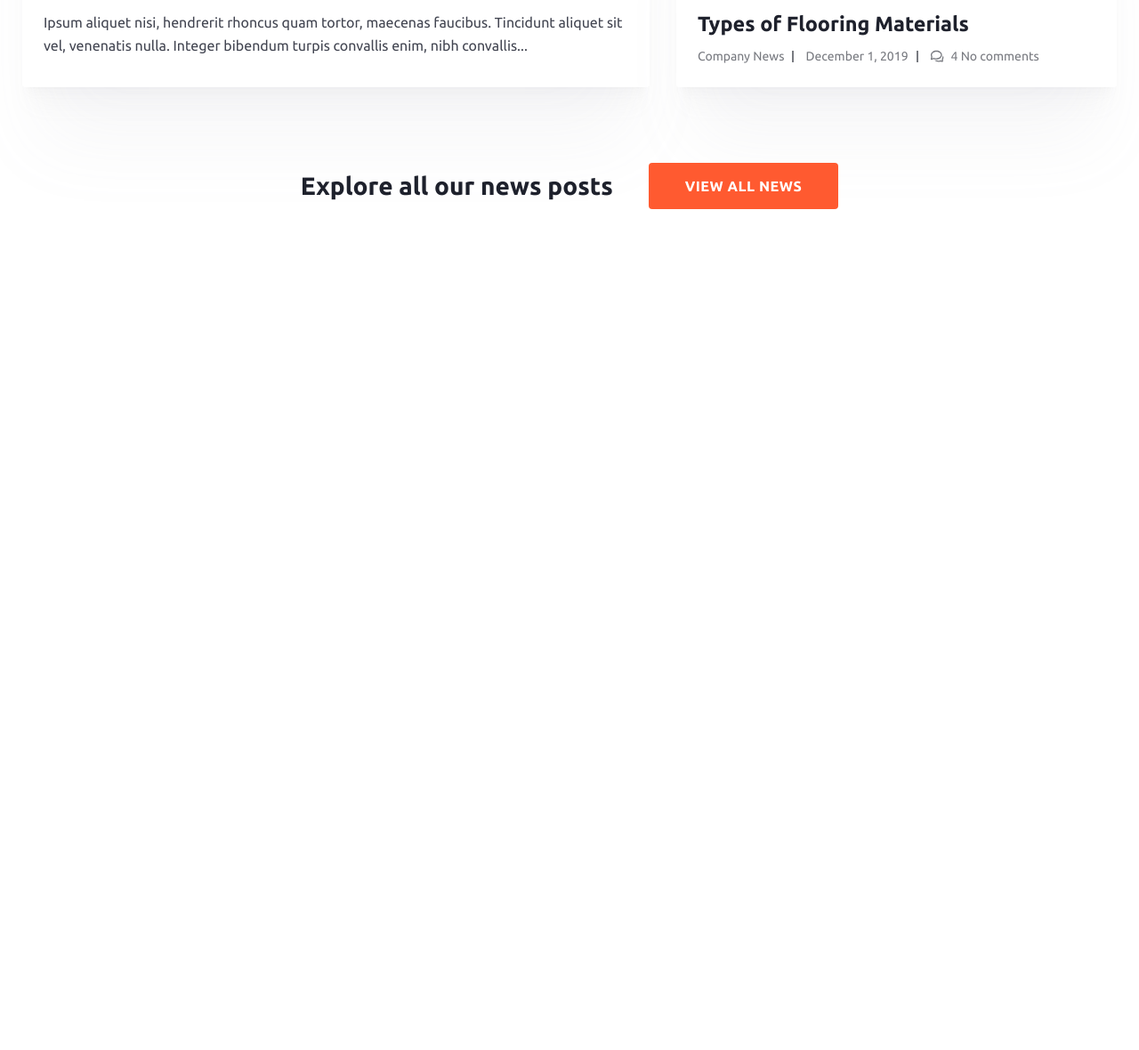
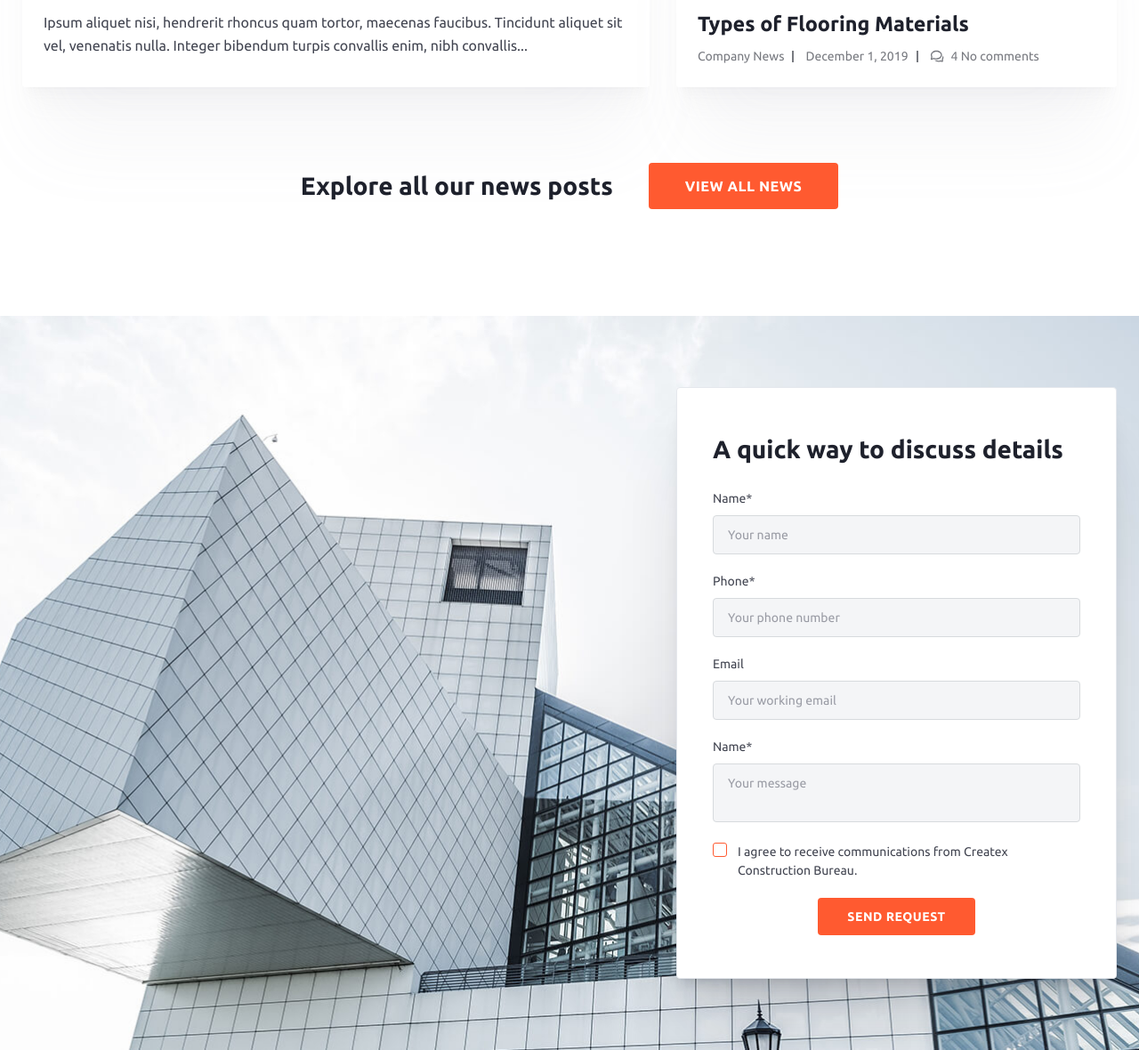
Before and after one commit to moovlaze/Createx, a website: page src/html/pages/index.html in a window 1280 px wide. Shown: the part 6786-7966 px from the top of the page at 89% size. Before the commit the page ends 7021 px from the top, so only its background shows below. Drawn offline with nearby package versions, Linux system fonts and the light colour scheme; files that its build step writes are made by us from their sources; files whose address does not match are found by name.

Commit message:
added section "contacts-section"

```diff
--- a/src/html/components/_components.scss
+++ b/src/html/components/_components.scss
@@ -9,3 +9,4 @@
 @import "./portfolio-section/portfolio-section.scss";
 @import "./partners/partners.scss";
 @import "./testimonials/testimonials.scss";
+@import "./contacts-section/contacts-section.scss";
--- /dev/null
+++ b/src/html/components/contacts-section/contacts-section.html
@@ -0,0 +1,36 @@
+<section class="contacts-section">
+  <div class="contacts-section__container">
+    <div class="contacts-section__content">
+      <h2 class="contacts-section__title title">A quick way to discuss details</h2>
+      <form action="#!" class="contacts-section__form form-contacts-section">
+        <label class="form-contacts-section__field form-field">
+          <span class="form-field__caption">Name*</span>
+          <input class="form-field__input form-field__input_grey" type="text" name="name" required
+            placeholder="Your name">
+        </label>
+        <label class="form-contacts-section__field form-field">
+          <span class="form-field__caption">Phone*</span>
+          <input class="form-field__input form-field__input_grey" type="tel" name="phone" required
+            placeholder="Your phone number">
+        </label>
+        <label class="form-contacts-section__field form-field">
+          <span class="form-field__caption">Email</span>
+          <input class="form-field__input form-field__input_grey" type="email" name="email"
+            placeholder="Your working email">
+        </label>
+        <label class="form-contacts-section__field form-field">
+          <span class="form-field__caption">Name*</span>
+          <textarea class="form-field__input form-field__input_grey form-contacts-section__textarea" name="message"
+            required placeholder="Your message"></textarea>
+        </label>
+        <label class="custom-chekbox">
+          <input class="custom-chekbox__input" type="checkbox">
+          <span class="custom-chekbox__box"></span>
+          <p class="custom-chekbox__text">I agree to receive communications from Createx Construction
+            Bureau.</p>
+        </label>
+        <button class="form-contacts-section__btn btn btn_fill btn_regular" type="submit">send request</button>
+      </form>
+    </div>
+  </div>
+</section>
--- /dev/null
+++ b/src/html/components/contacts-section/contacts-section.scss
@@ -0,0 +1,110 @@
+.contacts-section {
+	padding: 80px 0;
+	background-color: $color-white;
+	background: url(../img/contacts/bg.jpg) no-repeat center / cover;
+
+	&__container {
+		display: flex;
+		justify-content: flex-end;
+	}
+
+	&__content {
+		max-width: 495px;
+		padding: 48px 40px;
+		border: 1px solid #e5e8ed;
+		border-radius: 4px;
+		background-color: $color-white;
+		box-shadow: 0px 60px 80px -20px rgba(30, 33, 44, 0.16),
+			0px 26px 24px -10px rgba(30, 33, 44, 0.1),
+			0px 12px 10px -6px rgba(30, 33, 44, 0.08),
+			0px 4px 4px -4px rgba(30, 33, 44, 0.05);
+	}
+
+	&__title {
+		margin-bottom: 24px;
+		font-size: 28px;
+		line-height: 150%;
+	}
+
+	&__form {
+		display: flex;
+		flex-direction: column;
+		gap: 20px;
+	}
+}
+
+.form-contacts-section {
+	&__textarea {
+		width: 100%;
+		height: 66px;
+		padding: 11px 16px;
+		resize: none;
+	}
+
+	&__btn {
+		align-self: center;
+	}
+}
+
+.custom-chekbox {
+	display: flex;
+	&__input {
+		position: absolute;
+		opacity: 0;
+		z-index: -1;
+		width: 0;
+		height: 0;
+	}
+
+	&__box {
+		position: relative;
+
+		flex-shrink: 0;
+		display: inline-block;
+		vertical-align: sub;
+		width: 16px;
+		height: 16px;
+		margin-right: 12px;
+		border: 1px solid $color-primary;
+		border-radius: 3px;
+
+		background-color: $color-white;
+
+		transition: background-color 0.2s ease-out;
+
+		&::after {
+			content: "";
+
+			position: absolute;
+			top: 50%;
+			left: 50%;
+			transform: translate(-50%, -50%) scale(0);
+
+			width: 10px;
+			height: 8px;
+
+			background: url("../../../img/icons/checkbox-arrow.svg") no-repeat center /
+				contain;
+
+			transition: transform 0.2s ease-out;
+		}
+	}
+
+	&__input:focus + &__box {
+		box-shadow: 0px 0px 8px 4px rgba(186, 96, 56, 0.2);
+	}
+
+	&__input:checked + &__box {
+		background-color: $color-primary;
+	}
+
+	&__input:checked + &__box::after {
+		transform: translate(-50%, -50%) scale(1);
+	}
+
+	&__text {
+		font-size: 14px;
+		line-height: 150%;
+		color: $color-gray-800;
+	}
+}
--- a/src/html/components/form-field/form-field.scss
+++ b/src/html/components/form-field/form-field.scss
@@ -20,5 +20,9 @@
 		&::placeholder {
 			color: #9a9ca5;
 		}
+
+		&_grey {
+			background-color: $color-grey-bg;
+		}
 	}
 }
--- a/src/html/pages-blocks/index/recent-news/recent-news.scss
+++ b/src/html/pages-blocks/index/recent-news/recent-news.scss
@@ -1,6 +1,5 @@
 .recent-news {
-	&__container {
-	}
+	padding-bottom: 120px;
 
 	&__title {
 		margin-bottom: 60px;
--- a/src/html/pages/index.html
+++ b/src/html/pages/index.html
@@ -17,6 +17,7 @@
 			@@include('../components/testimonials/testimonials.html')
 			@@include('../pages-blocks/index/facts/facts.html')
 			@@include('../pages-blocks/index/recent-news/recent-news.html')
+			@@include('../components/contacts-section/contacts-section.html')
 		</main>
 		@@include('../components/footer/footer.html')
 	</div>
```
Also changed, not shown: public/index.html (+36 -0 lines), public/css/main.min.css, public/img/contacts/bg.jpg (added), public/img/icons/checkbox-arrow.svg (added), src/img/contacts/bg.jpg (added), src/img/icons/checkbox-arrow.svg (added).
